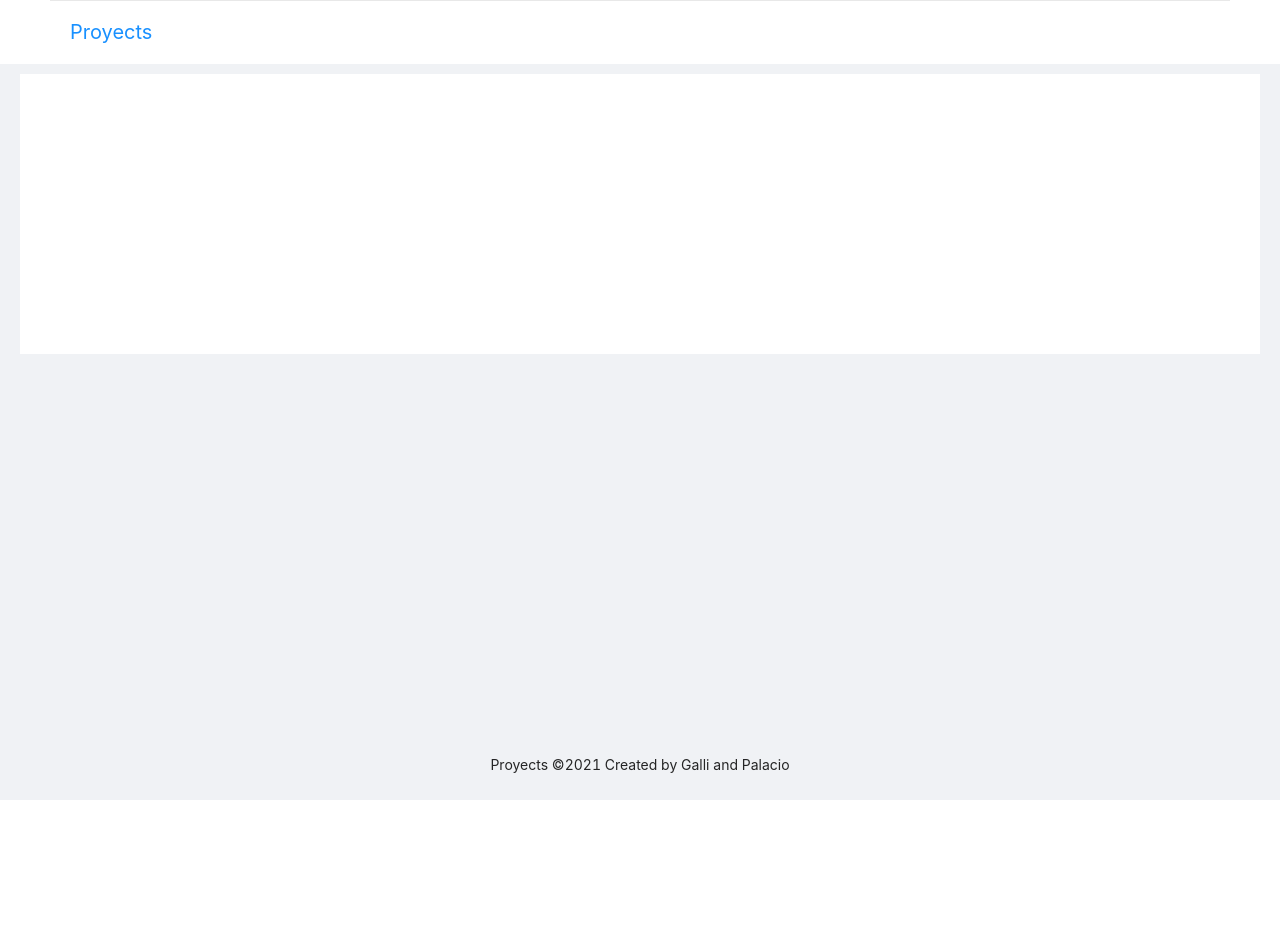
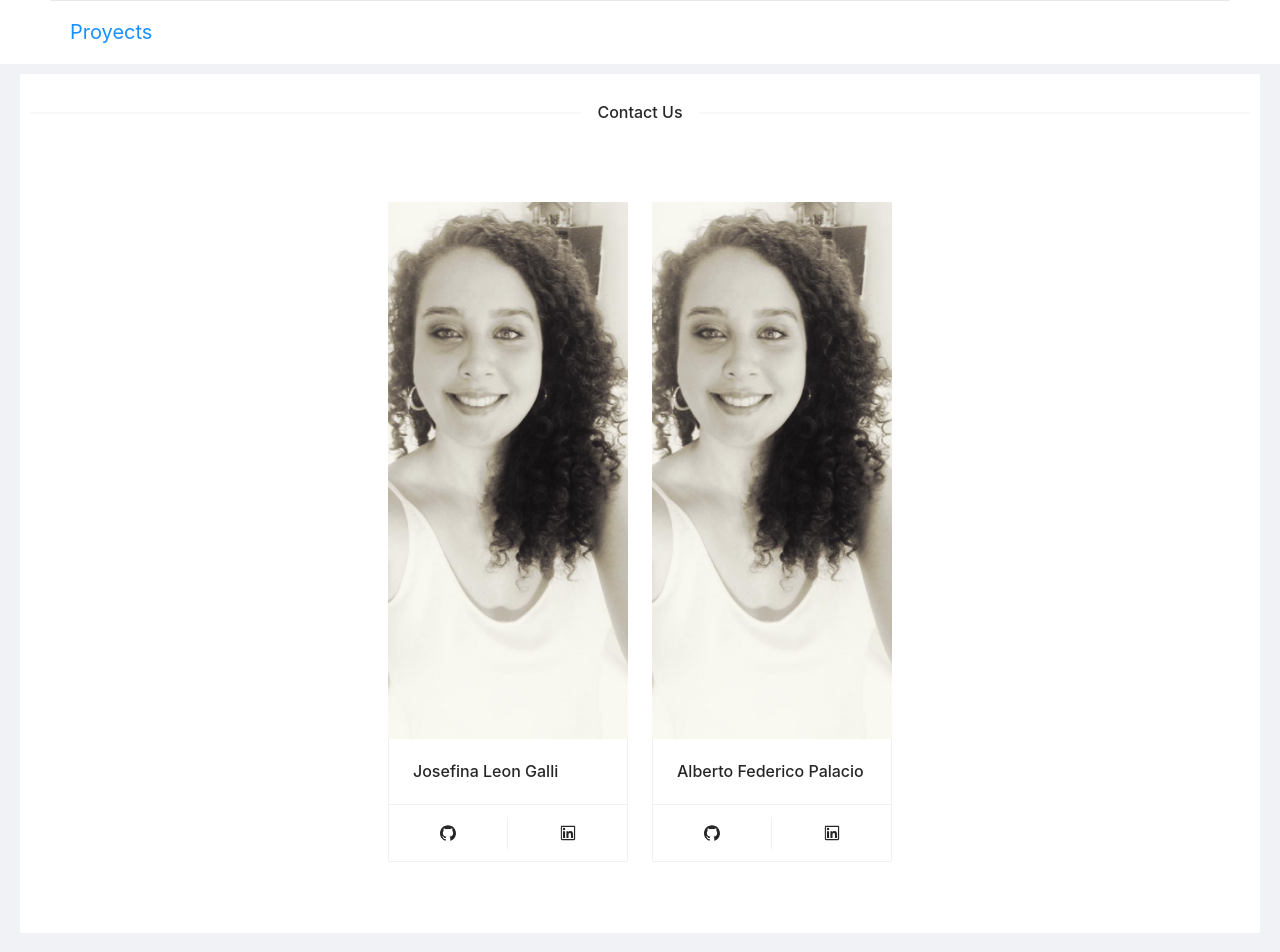
Before and after one commit to PalacioAF/MERNProjects, a React (Create React App) app: page /aboutUs in a window 1280 px wide. Shown: the top 952 px of the page. Before the commit the page ends 800 px from the top, so only its background shows below. Built offline with nearby package versions, Linux system fonts and the light colour scheme; no server answers.

Commit message:
About Us

```diff
--- /dev/null
+++ b/src/components/aboutUs/Cards.js
@@ -0,0 +1,22 @@
+import { Card,Button } from 'antd';
+import { GithubOutlined,LinkedinOutlined} from '@ant-design/icons';
+
+const { Meta } = Card;
+
+const Cards = ({contact})=>{
+  return (
+        <Card
+    hoverable
+    style={{ width: 240 }}
+    cover={<img  src={contact.img} />}
+    actions={[
+      <Button type="text" href={contact.git} target="_blank" icon={<GithubOutlined />} />,
+      <Button type="text" href={contact.linkedin} target="_blank" icon={<LinkedinOutlined />} />
+    ]}
+  >
+    <Meta title={contact.name}  />
+    </Card>
+  )
+}
+
+export default Cards
--- /dev/null
+++ b/src/components/aboutUs/index.js
@@ -0,0 +1,41 @@
+import React from 'react';
+import {Row,Col,Layout,Divider,Card}  from "antd"
+import Cards from './Cards';
+import img1 from "../../img/josefinaleon.jpg"
+
+
+const { Content } = Layout;
+const contacts = [{
+  id: "1",
+  name: "Josefina Leon Galli",
+  img: img1,
+  git:"https://github.com/josefinaleong",
+  linkedin:"https://www.linkedin.com/in/josefina-leon-galli-a49332207/"
+},
+{ id:"2",
+  name: "Alberto Federico Palacio",
+  img: img1,
+  git:"https://github.com/PalacioAF",
+  linkedin:""
+}]
+
+const AboutUs = () =>{
+  return(
+            <>
+              <Divider orientation="center">Contact Us</Divider>
+              <Row style={{ padding: "5% " }} align="center" justify="center">
+                    <Row gutter={24}>
+                      {contacts.map(contact=>{
+                        return (<Col span={12}>
+                        <Cards contact={contact} key={contact.id}/>
+                      </Col>)
+                      })}
+                    </Row>
+              </Row>
+              </>
+
+  )
+}
+
+
+export default AboutUs
--- a/src/components/layouts/main/index.js
+++ b/src/components/layouts/main/index.js
@@ -6,6 +6,8 @@ import Proyects from "../../proyects";
 import Users from "../../users";
 import Teams from "../../team";
 import LoginPage from "../../login";
+import AboutUs from "../../aboutUs"
+
 import "../style.css";
 import AxiosClient from "../../../config/axios"
 
@@ -58,6 +60,7 @@ const LayoutMain = () => {
 							<Route path="/proyects" element={<Proyects />} />
 							<Route path="/users" element={<Users />} />
 							<Route path="/teams" element={<Teams />} />
+							<Route path="/aboutUs" element = {<AboutUs />} />
 						</Routes>
 					</div>
 				</Content>
--- a/src/components/layouts/nav/LeftMenu.js
+++ b/src/components/layouts/nav/LeftMenu.js
@@ -1,6 +1,6 @@
 import React from 'react';
 import { Menu, Grid } from 'antd';
-import { DesktopOutlined, UserOutlined, DeploymentUnitOutlined } from '@ant-design/icons';
+import { DesktopOutlined, UserOutlined, DeploymentUnitOutlined,ContactsOutlined } from '@ant-design/icons';
 import { NavLink } from "react-router-dom";
 
 
@@ -28,6 +28,11 @@ const LeftMenu = ( {user} ) => {
               Teams
             </NavLink>
         </Menu.Item>
+        <Menu.Item key="4" icon={<ContactsOutlined  />} >
+          <NavLink  to="/aboutUs">
+              About Us
+            </NavLink>
+        </Menu.Item>
         </>
         :null}
 
```
Also changed, not shown: src/img/josefinaleon.jpg (added).
